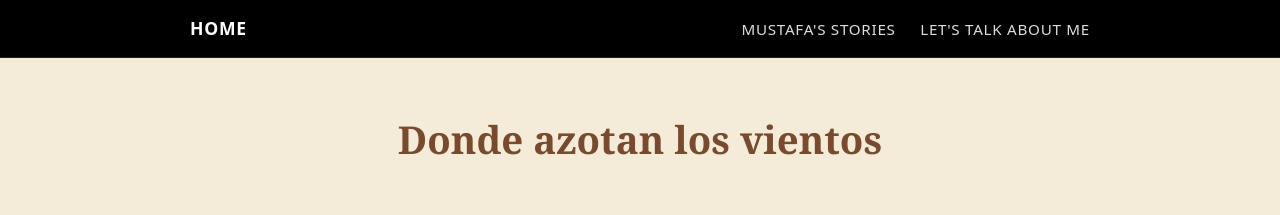
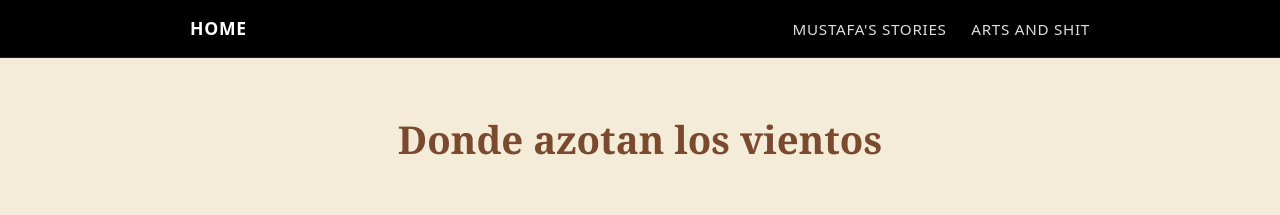
Before and after one commit to mustafaalisaba/mustafaalisaba, a Jekyll site: the page built from _stories/el-bosque-negro.md, in a window 1280 px wide. Shown: the top 215 px of the page. Built offline with Jekyll 4.4.1, drawn with Linux system fonts in a browser that asks for light colours.

```diff
--- a/_layouts/story.html
+++ b/_layouts/story.html
@@ -56,10 +56,10 @@
 
 <nav class="navbar">
   <div class="nav-container">
-    <a class="nav-title" href="{{ '/' | relative_url }}">HOME</a>
+    <a class="nav-title" href="{{ '/' | relative_url }}">Home</a>
     <div class="nav-links">
-      <a href="{{ '/' | relative_url }}">MUSTAFA'S STORIES</a>
-      <a href="{{ '/about' | relative_url }}">LET'S TALK ABOUT ME</a>
+      <a href="{{ '/' | relative_url }}">Mustafa's Stories</a>
+      <a href="{{ '/about' | relative_url }}">Arts and Shit</a>
     </div>
   </div>
 </nav>
```
